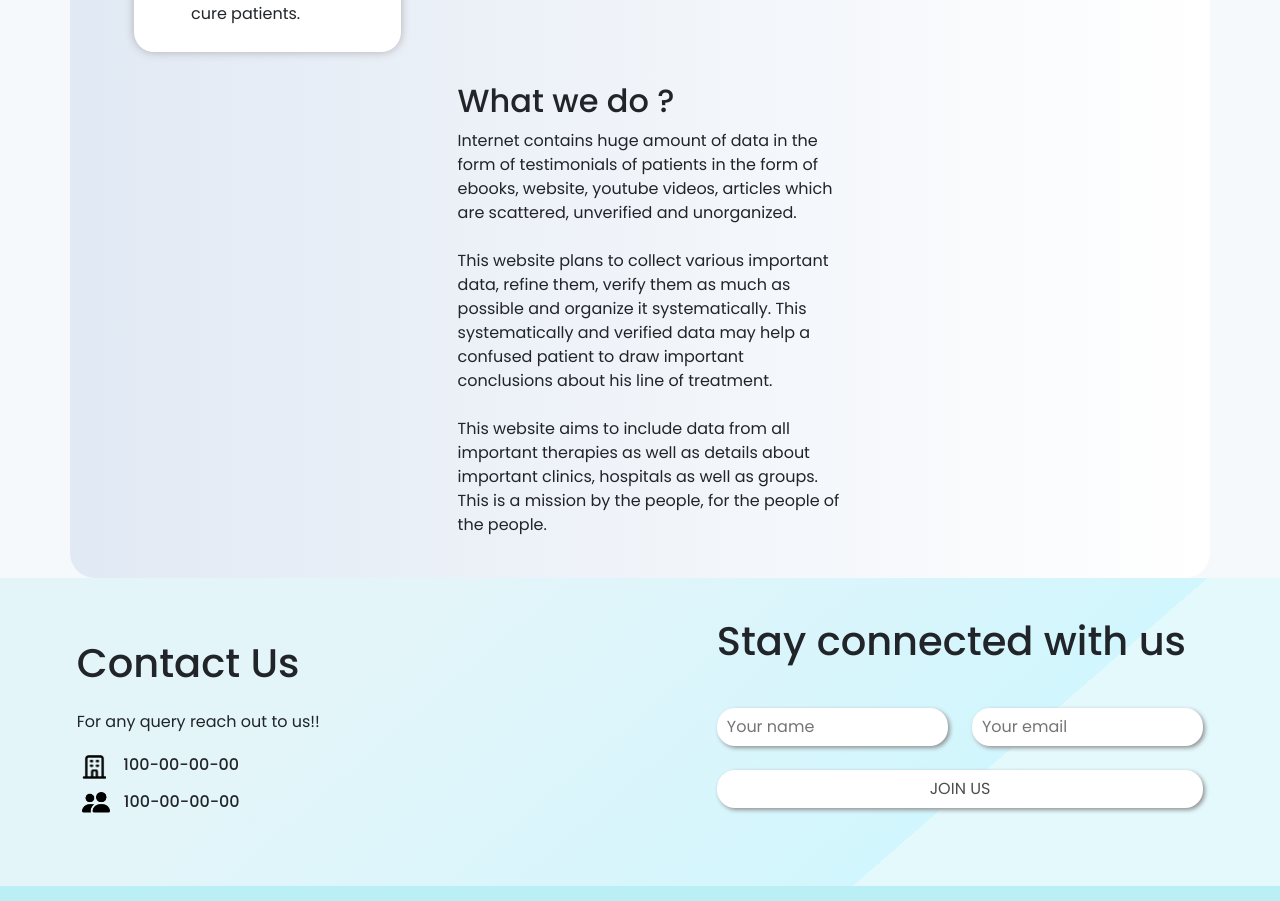
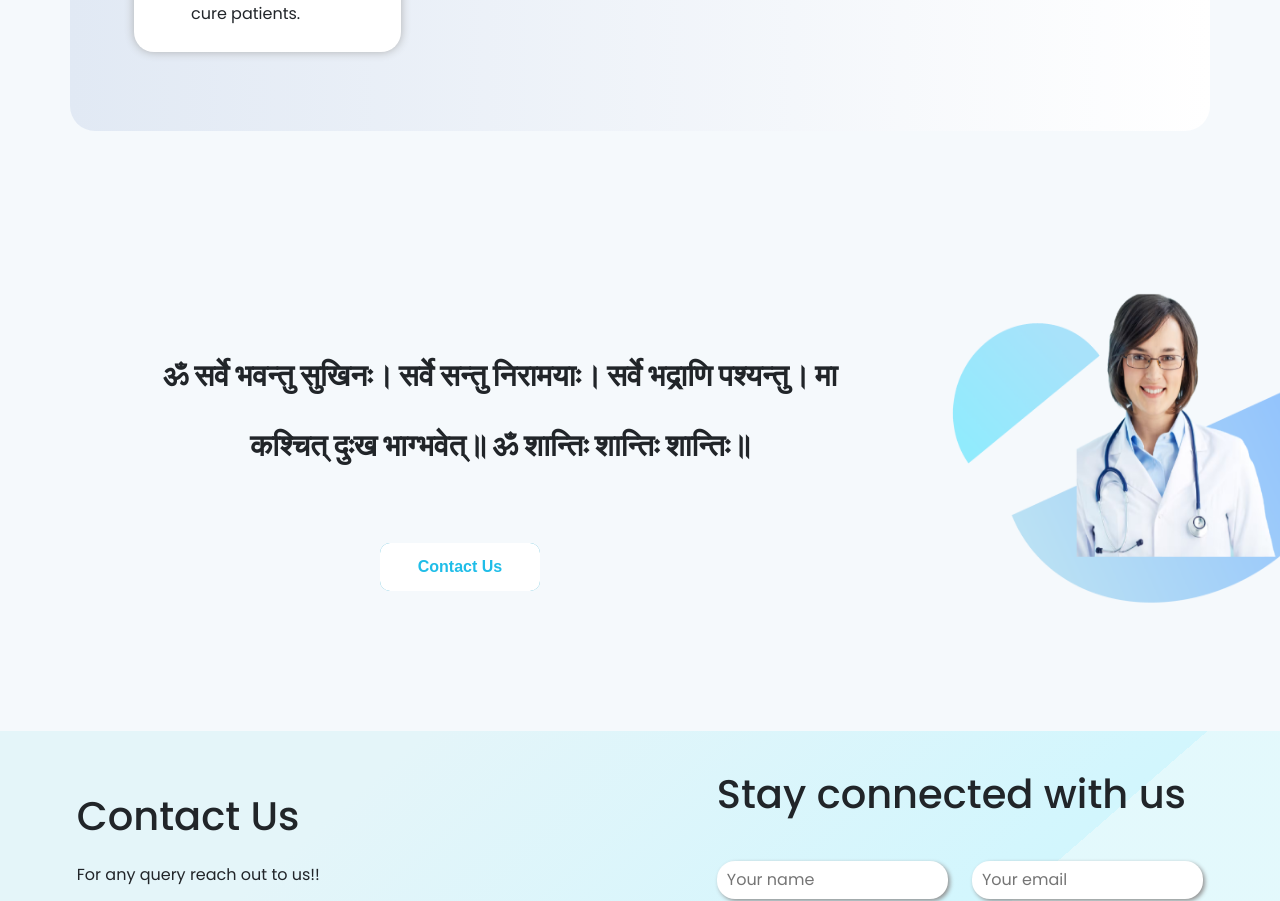
Before and after one commit to amanb3900/HealthCare_Website, a React (Create React App) app: page / in a window 1280 px wide. Shown: the part 1700-2601 px from the top of the page. Built offline with nearby package versions, Linux system fonts and the light colour scheme.

Commit message:
edit : Home page
edit : Home page

```diff
--- a/src/Components/Home/Contact_button/carousel.css
+++ b/src/Components/Home/Contact_button/carousel.css
@@ -2,7 +2,7 @@
 
 
 .aayush .doctor {
-  margin: 10px 150px 250px 150px;
+  margin: 0px 150px 250px 150px;
   padding-top: 140px;
   height: 200px;
   width: 600px;
--- a/src/Components/Home/Experience/Experience.css
+++ b/src/Components/Home/Experience/Experience.css
@@ -81,6 +81,7 @@
     margin: 50px auto 0px;
     padding: 5% 5% 2%;
     display: flex;
+    flex-direction: row;
 }
 .experience-section .part2 .left{
     width:60%;
--- a/src/Components/Home/Home.js
+++ b/src/Components/Home/Home.js
@@ -3,7 +3,7 @@
 import Header from "./Header/Header";
 import Contact_us from "./Contact_us/Contact_us"
 import Footer from "../Footer/Footer";
-import slider from "./Contact_button/slider";
+import Slider from "./Contact_button/slider";
 // import './home.css'
 
 
@@ -12,7 +12,7 @@
     <div className="home">
       <Header />
       <Experience />
-      <slider/>
+      <Slider/>
       <Contact_us />
       <Footer />
     </div>
```
